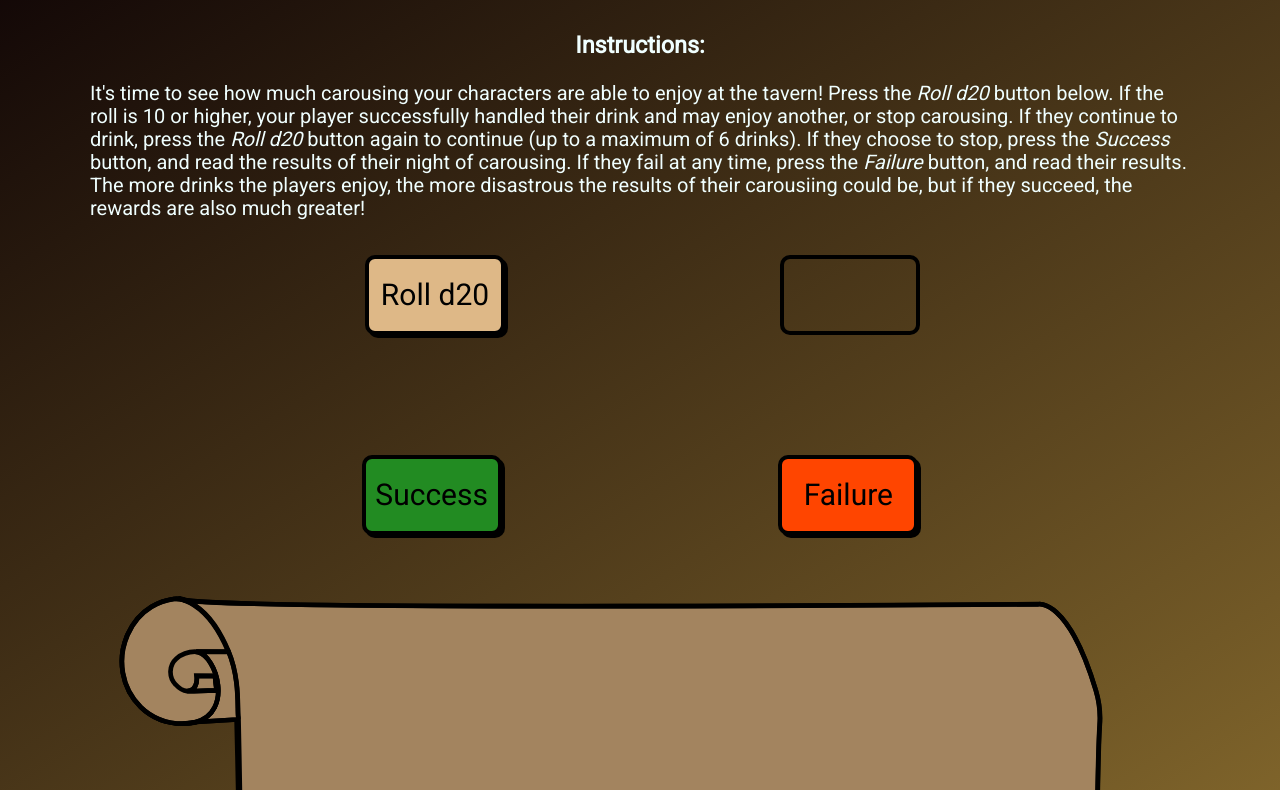
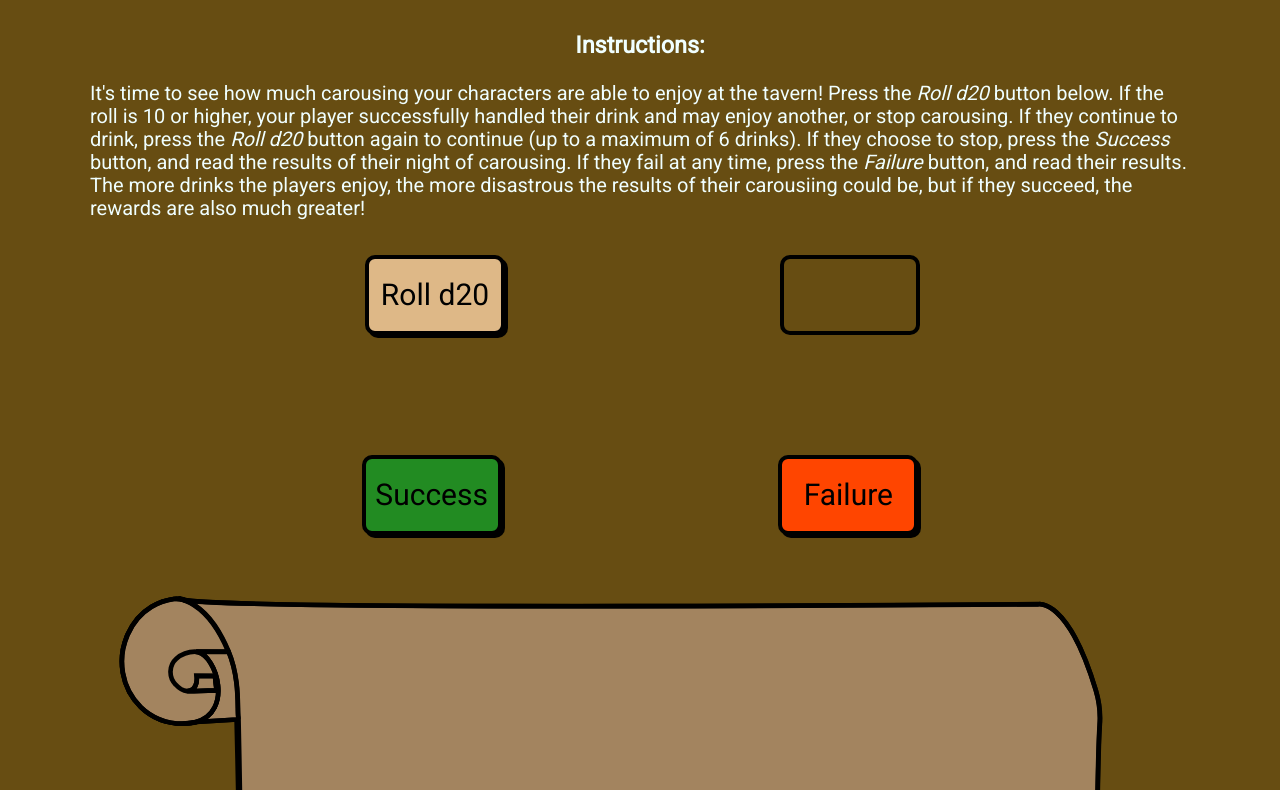
Before and after one commit to mmmccormack/carousing-table, a plain HTML site: page index.html in a window 1280 px wide. Shown: the part 126-916 px from the top of the page. Drawn offline with nearby package versions, Linux system fonts and the light colour scheme.

Commit message:
style fixes

```diff
--- a/style.css
+++ b/style.css
@@ -21,7 +21,7 @@ html {
 body {
     font-family: 'Roboto', sans-serif;
     color: azure;
-    background: linear-gradient(328deg, rgb(161, 129, 54) 5%, rgba(11,1,4,1) 100%);
+    background: rgb(103, 77, 18);
     overflow-x: hidden;
 }
 
```
Also changed, not shown: 1 other file.
